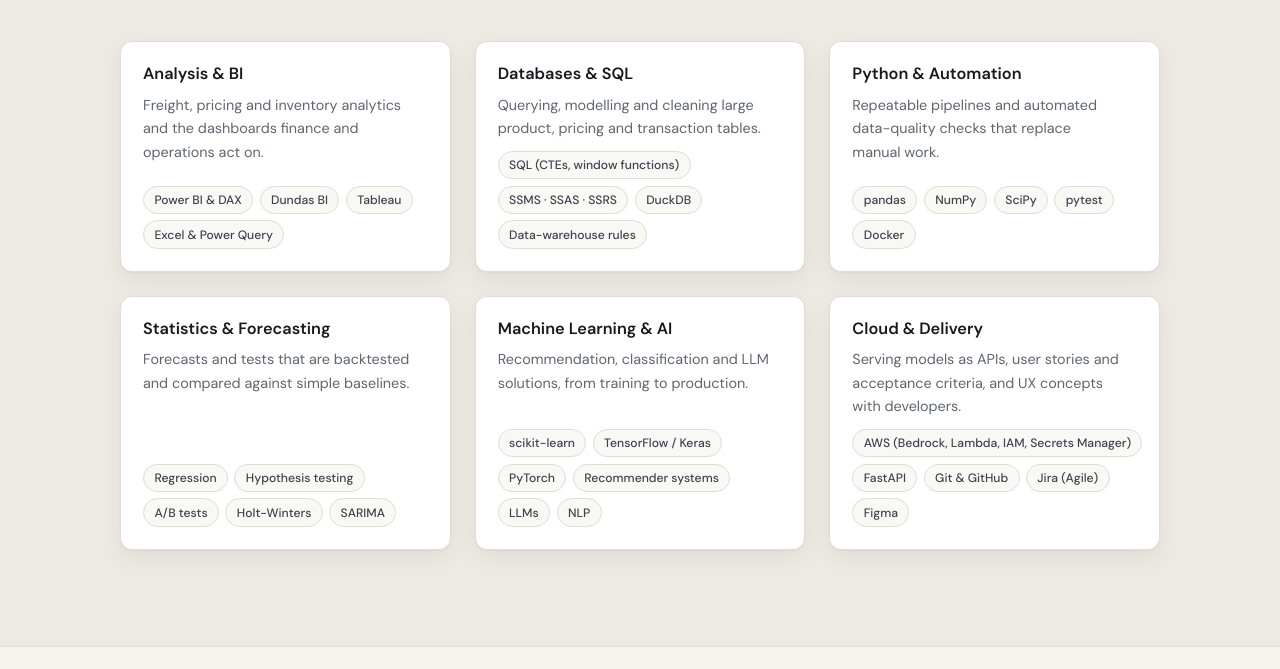
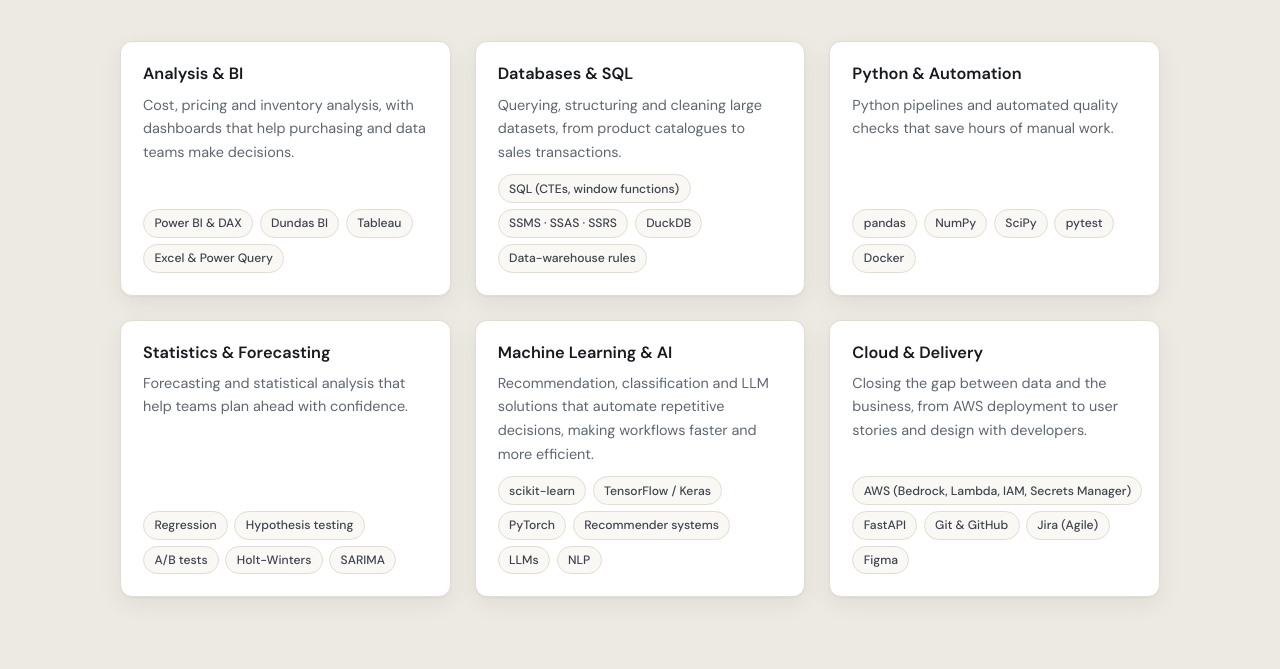
Before and after one commit to FreedomVAce/austinykw.github.io, an Astro site: page /austinykw.github.io/about in a window 1280 px wide. Shown: the part 2121-2790 px from the top of the page. Built offline with nearby package versions, Linux system fonts and the light colour scheme; Astro itself is replaced by a stand-in of ours.

Commit message:
Rewrite skill card descriptions; name the freight team as report audience

```diff
--- a/src/data/profile.ts
+++ b/src/data/profile.ts
@@ -64,32 +64,32 @@
   {
     title: 'Analysis & BI',
     items: ['Power BI & DAX', 'Dundas BI', 'Tableau', 'Excel & Power Query'],
-    detail: 'Freight, pricing and inventory analytics and the dashboards finance and operations act on.',
+    detail: 'Cost, pricing and inventory analysis, with dashboards that help purchasing and data teams make decisions.',
   },
   {
     title: 'Databases & SQL',
     items: ['SQL (CTEs, window functions)', 'SSMS · SSAS · SSRS', 'DuckDB', 'Data-warehouse rules'],
-    detail: 'Querying, modelling and cleaning large product, pricing and transaction tables.',
+    detail: 'Querying, structuring and cleaning large datasets, from product catalogues to sales transactions.',
   },
   {
     title: 'Python & Automation',
     items: ['pandas', 'NumPy', 'SciPy', 'pytest', 'Docker'],
-    detail: 'Repeatable pipelines and automated data-quality checks that replace manual work.',
+    detail: 'Python pipelines and automated quality checks that save hours of manual work.',
   },
   {
     title: 'Statistics & Forecasting',
     items: ['Regression', 'Hypothesis testing', 'A/B tests', 'Holt-Winters', 'SARIMA'],
-    detail: 'Forecasts and tests that are backtested and compared against simple baselines.',
+    detail: 'Forecasting and statistical analysis that help teams plan ahead with confidence.',
   },
   {
     title: 'Machine Learning & AI',
     items: ['scikit-learn', 'TensorFlow / Keras', 'PyTorch', 'Recommender systems', 'LLMs', 'NLP'],
-    detail: 'Recommendation, classification and LLM solutions, from training to production.',
+    detail: 'Recommendation, classification and LLM solutions that automate repetitive decisions, making workflows faster and more efficient.',
   },
   {
     title: 'Cloud & Delivery',
     items: ['AWS (Bedrock, Lambda, IAM, Secrets Manager)', 'FastAPI', 'Git & GitHub', 'Jira (Agile)', 'Figma'],
-    detail: 'Serving models as APIs, user stories and acceptance criteria, and UX concepts with developers.',
+    detail: 'Closing the gap between data and the business, from AWS deployment to user stories and design with developers.',
   },
 ];
 
```
Also changed, not shown: src/content/projects/freight-spend-recovery.md (+3 -3 lines).
